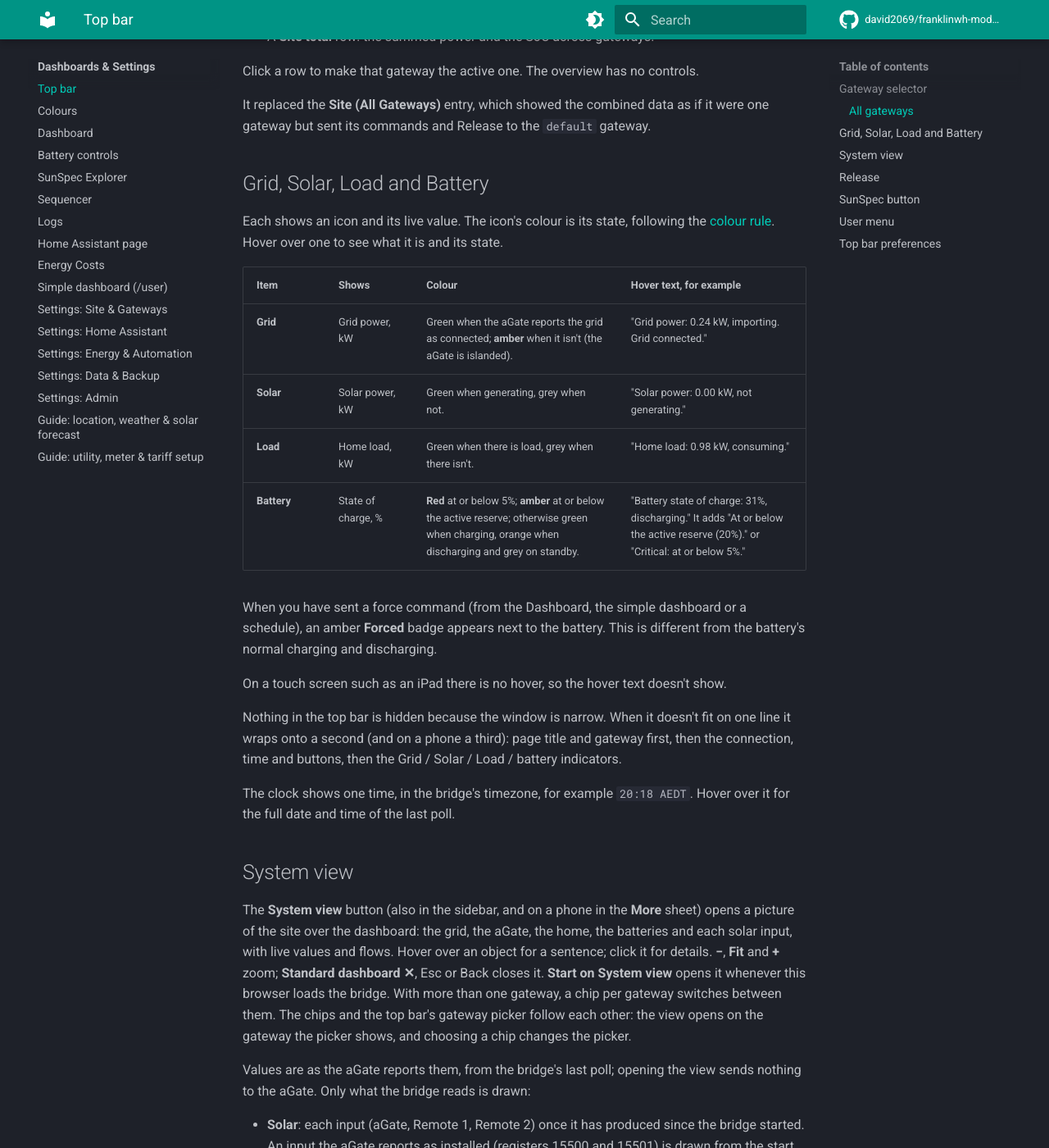
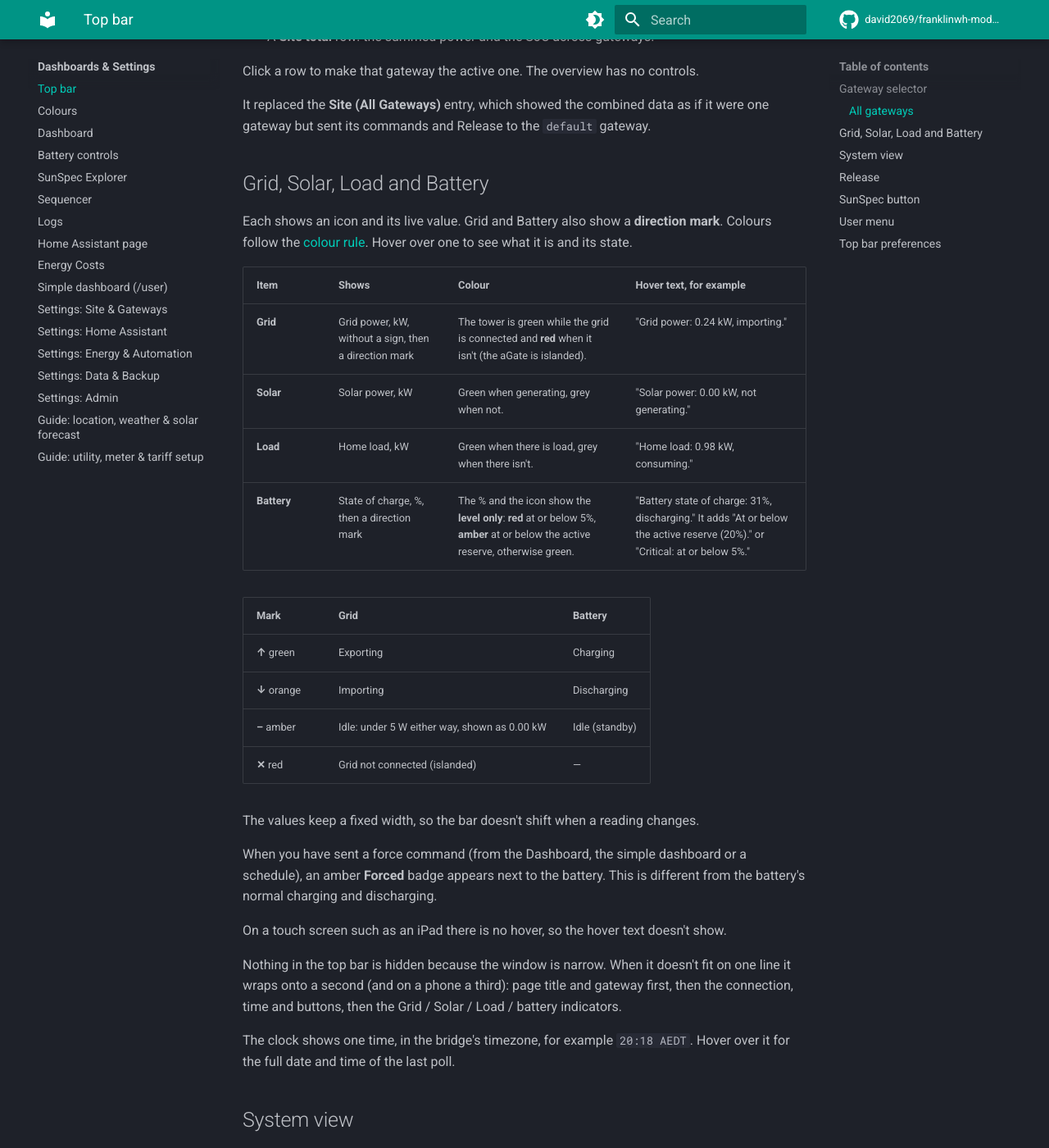
Before and after one commit to david2069/franklinwh-modbus-bridge, an MkDocs documentation site: the page built from docs/user/ui/top-bar.md, in a window 1280 px wide and 1400 px high, scrolled down 2062 px. Shown: the whole window at 82% size. Built offline with MkDocs 1.6.1 and Material for MkDocs 9.7.7, drawn with Linux system fonts in a browser that asks for light colours; comment, search, counter and statistics services are not loaded.

Commit message:
feat(ui): top-bar Grid and Battery direction marks (#464)
* feat(ui): top-bar Grid and Battery direction marks

#296 item 49 (owner, 2026-11-07). Grid: kW without a sign at a fixed width,
with ↑ green exporting, ↓ orange importing, – amber idle (under 5 W), ✕ red
when the grid isn't connected. Battery: % coloured by level only (red ≤ 5%,
amber ≤ the active reserve, else green), with ↑ green charging, ↓ orange
discharging, – amber idle. Guide: Top bar and Colours.

Refs #296

Co-Authored-By: Claude Opus 5.5 <noreply@anthropic.com>
Claude-Session: https://claude.ai/code/session_01Y16KzdPEVsgLsqKASFjb7K

* fix(ui): direction marks the same size as the icons

Co-Authored-By: Claude Opus 5.5 <noreply@anthropic.com>
Claude-Session: https://claude.ai/code/session_01Y16KzdPEVsgLsqKASFjb7K

* fix(ui): top-bar values stay on one line

Co-Authored-By: Claude Opus 5.5 <noreply@anthropic.com>
Claude-Session: https://claude.ai/code/session_01Y16KzdPEVsgLsqKASFjb7K

---------

Co-authored-by: david2069 <david2069@users.noreply.github.com>
Co-authored-by: Claude Opus 5.5 <noreply@anthropic.com>

```diff
--- a/docs/user/ui/top-bar.md
+++ b/docs/user/ui/top-bar.md
@@ -65,15 +65,24 @@ one gateway but sent its commands and Release to the `default` gateway.
 
 ## Grid, Solar, Load and Battery
 
-Each shows an icon and its live value. The icon's colour is its state, following the
-[colour rule](colours.md). Hover over one to see what it is and its state.
+Each shows an icon and its live value. Grid and Battery also show a **direction mark**.
+Colours follow the [colour rule](colours.md). Hover over one to see what it is and its state.
 
 | Item | Shows | Colour | Hover text, for example |
 |---|---|---|---|
-| **Grid** | Grid power, kW | Green when the aGate reports the grid as connected; **amber** when it isn't (the aGate is islanded). | "Grid power: 0.24 kW, importing. Grid connected." |
+| **Grid** | Grid power, kW, without a sign, then a direction mark | The tower is green while the grid is connected and **red** when it isn't (the aGate is islanded). | "Grid power: 0.24 kW, importing." |
 | **Solar** | Solar power, kW | Green when generating, grey when not. | "Solar power: 0.00 kW, not generating." |
 | **Load** | Home load, kW | Green when there is load, grey when there isn't. | "Home load: 0.98 kW, consuming." |
-| **Battery** | State of charge, % | **Red** at or below 5%; **amber** at or below the active reserve; otherwise green when charging, orange when discharging and grey on standby. | "Battery state of charge: 31%, discharging." It adds "At or below the active reserve (20%)." or "Critical: at or below 5%." |
+| **Battery** | State of charge, %, then a direction mark | The % and the icon show the **level only**: **red** at or below 5%, **amber** at or below the active reserve, otherwise green. | "Battery state of charge: 31%, discharging." It adds "At or below the active reserve (20%)." or "Critical: at or below 5%." |
+
+| Mark | Grid | Battery |
+|---|---|---|
+| **↑** green | Exporting | Charging |
+| **↓** orange | Importing | Discharging |
+| **–** amber | Idle: under 5 W either way, shown as 0.00 kW | Idle (standby) |
+| **✕** red | Grid not connected (islanded) | — |
+
+The values keep a fixed width, so the bar doesn't shift when a reading changes.
 
 When you have sent a force command (from the Dashboard, the simple dashboard or a
 schedule), an amber **Forced** badge appears next to the battery. This is different from
```
Also changed, not shown: CHANGELOG.md (+9 -0 lines), docs/user/ui/colours.md (+7 -4 lines), src/franklinwh_bridge/static/js/app.js (+14 -0 lines), src/franklinwh_bridge/templates/partials/topbar.html (+38 -21 lines).
